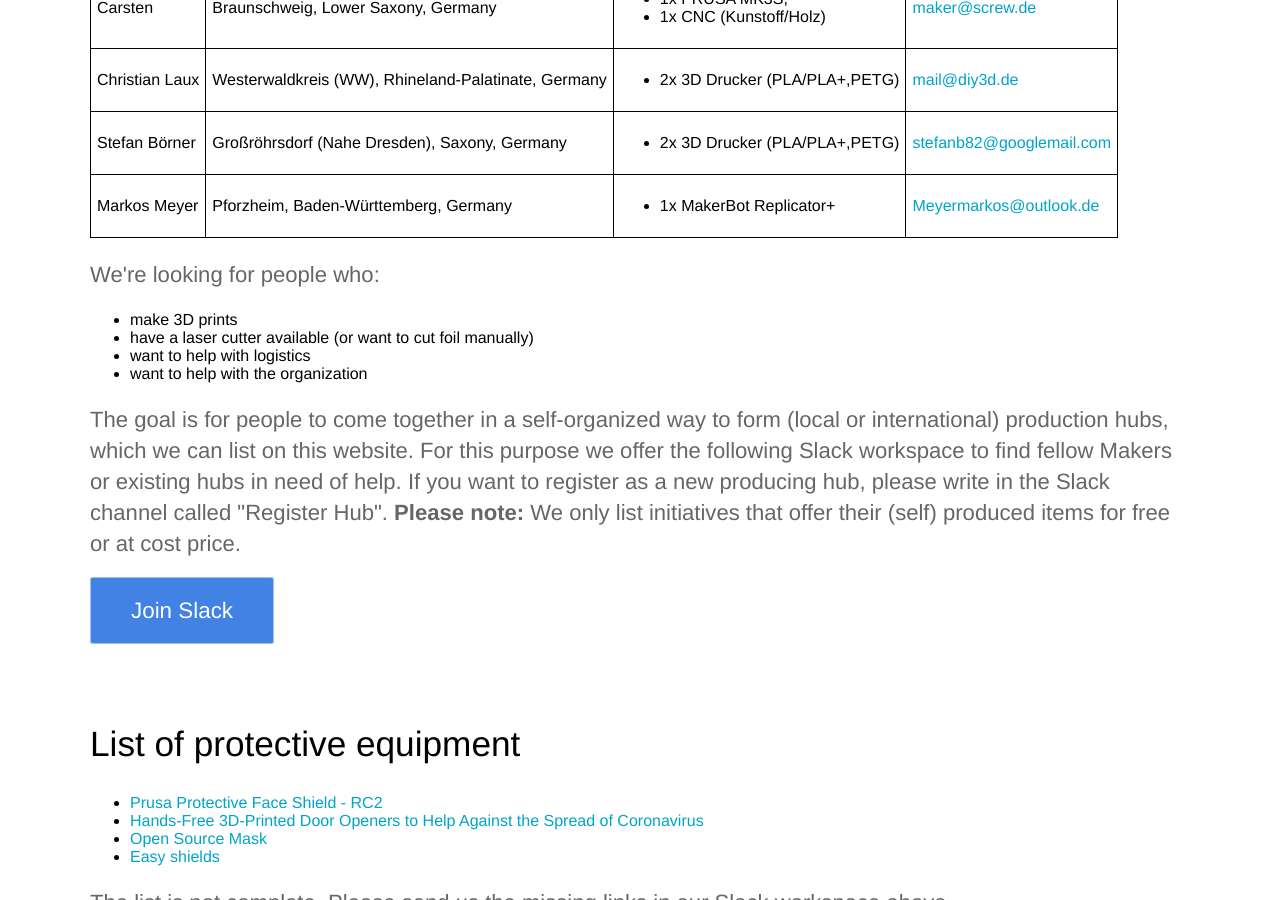
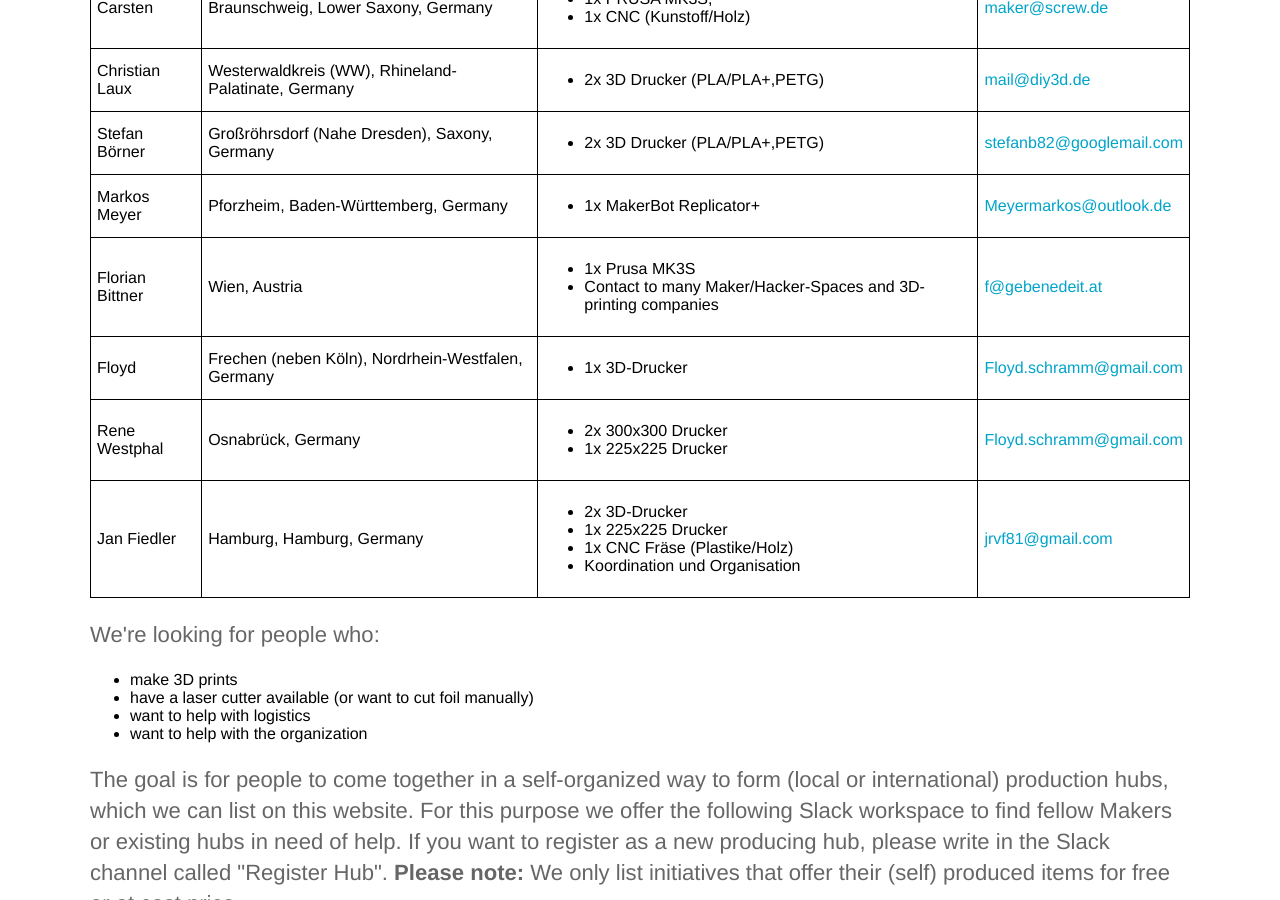
Before and after one commit to CloudCannon/hydra-jekyll-template, a Jekyll site: the page built from en/index.html, in a window 1280 px wide and 900 px high, scrolled down 2057 px. Built offline with Jekyll 4.4.1, drawn with Linux system fonts in a browser that asks for light colours.

Commit message:
ADD entry

```diff
--- a/_data/makers.yml
+++ b/_data/makers.yml
@@ -32,6 +32,43 @@ en:
     capacity:
       - 1x MakerBot Replicator+
     contact: '<a href="mailto:Meyermarkos@outlook.de">Meyermarkos@outlook.de</a>'
+  - name: Florian Bittner
+    country: Austria
+    # State / region is optional
+    state:
+    city: Wien
+    capacity:
+      - 1x Prusa MK3S
+      - Contact to many Maker/Hacker-Spaces and 3D-printing companies
+    contact: '<a href="mailto:f@gebenedeit.at ">f@gebenedeit.at </a>'
+  - name: Floyd
+    country: Germany
+    # State / region is optional
+    state: Nordrhein-Westfalen
+    city: Frechen (neben Köln)
+    capacity:
+      - 1x 3D-Drucker
+    contact: '<a href="mailto:Floyd.schramm@gmail.com">Floyd.schramm@gmail.com</a>'
+  - name: Rene Westphal
+    country: Germany
+    # State / region is optional
+    state:
+    city: Osnabrück
+    capacity:
+      - 2x 300x300 Drucker
+      - 1x 225x225 Drucker
+    contact: '<a href="mailto:Floyd.schramm@gmail.com">Floyd.schramm@gmail.com</a>'
+  - name: Jan Fiedler
+    country: Germany
+    # State / region is optional
+    state: Hamburg
+    city: Hamburg
+    capacity:
+      - 2x 3D-Drucker
+      - 1x 225x225 Drucker
+      - 1x CNC Fräse (Plastike/Holz)
+      - Koordination und Organisation
+    contact: '<a href="mailto:jrvf81@gmail.com">jrvf81@gmail.com</a>'
 # Copy the block above and repeat =)
 de:
   - name: Carsten
@@ -67,4 +104,61 @@ de:
     capacity:
       - 1x MakerBot Replicator+
     contact: '<a href="mailto:Meyermarkos@outlook.de">Meyermarkos@outlook.de</a>'
+  - name: Florian Bittner
+    country: Österreich
+    # State / region is optional
+    state:
+    city: Wien
+    capacity:
+      - 1x Prusa MK3S
+      - Kontakt zu vielen Maker/Hacker-Spaces und 3D-Drucker Firmen
+    contact: '<a href="mailto:f@gebenedeit.at">f@gebenedeit.at </a>'
+  - name: Floyd
+    country: Deutschland
+    # State / region is optional
+    state: Nordrhein-Westfalen
+    city: Frechen (neben Köln)
+    capacity:
+      - 1x 3D-Drucker
+    contact: '<a href="mailto:Floyd.schramm@gmail.com">Floyd.schramm@gmail.com</a>'
+#  - name: Arno Petri
+#    country: Deutschland
+    # State / region is optional
+#    state: Hessen
+#    city: Limburg an der Lahn
+#    capacity:
+#      - 1x Ultimaker S5
+#      - 1x Epilog Zing 24 Lasercutter
+#    contact: '<a href="mailto:Floyd.schramm@gmail.com">Floyd.schramm@gmail.com</a>'
+  - name: Rene Westphal
+    country: Deutschland
+    # State / region is optional
+    state:
+    city: Osnabrück
+    capacity:
+      - 2x 300x300 Drucker
+      - 1x 225x225 Drucker
+    contact: '<a href="mailto:Floyd.schramm@gmail.com">Floyd.schramm@gmail.com</a>'
+  - name: Jan Fiedler
+    country: Deutschland
+    # State / region is optional
+    state: Hamburg
+    city: Hamburg
+    capacity:
+      - 2x 3D-Drucker
+      - 1x 225x225 Drucker
+      - 1x CNC Fräse (Plastike/Holz)
+      - Koordination und Organisation
+    contact: '<a href="mailto:jrvf81@gmail.com">jrvf81@gmail.com</a>'
+#  - name: Carsten Weber
+#    country: Deutschland
+    # State / region is optional
+#    state: Rheinland-Pfalz
+#    city: Eppelsheim
+#    capacity:
+#      - 3 FDM
+#      - 1 SLA
+#      - MP CNC-Fräse
+#      - K40 Lasercutter
+#    contact: '<a href="mailto:jrvf81@gmail.com">jrvf81@gmail.com</a>'
 # Copy the block above and repeat =)
```
